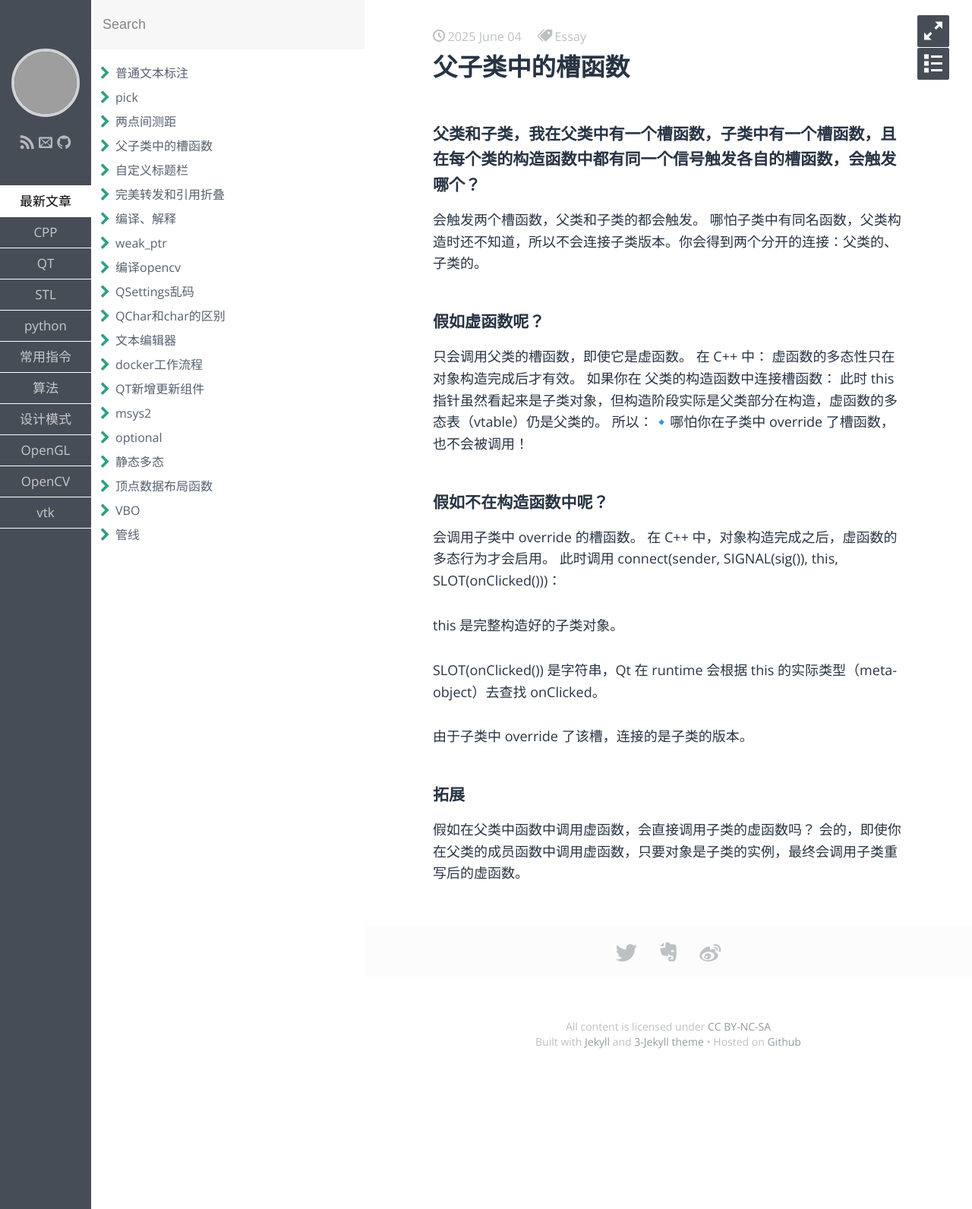
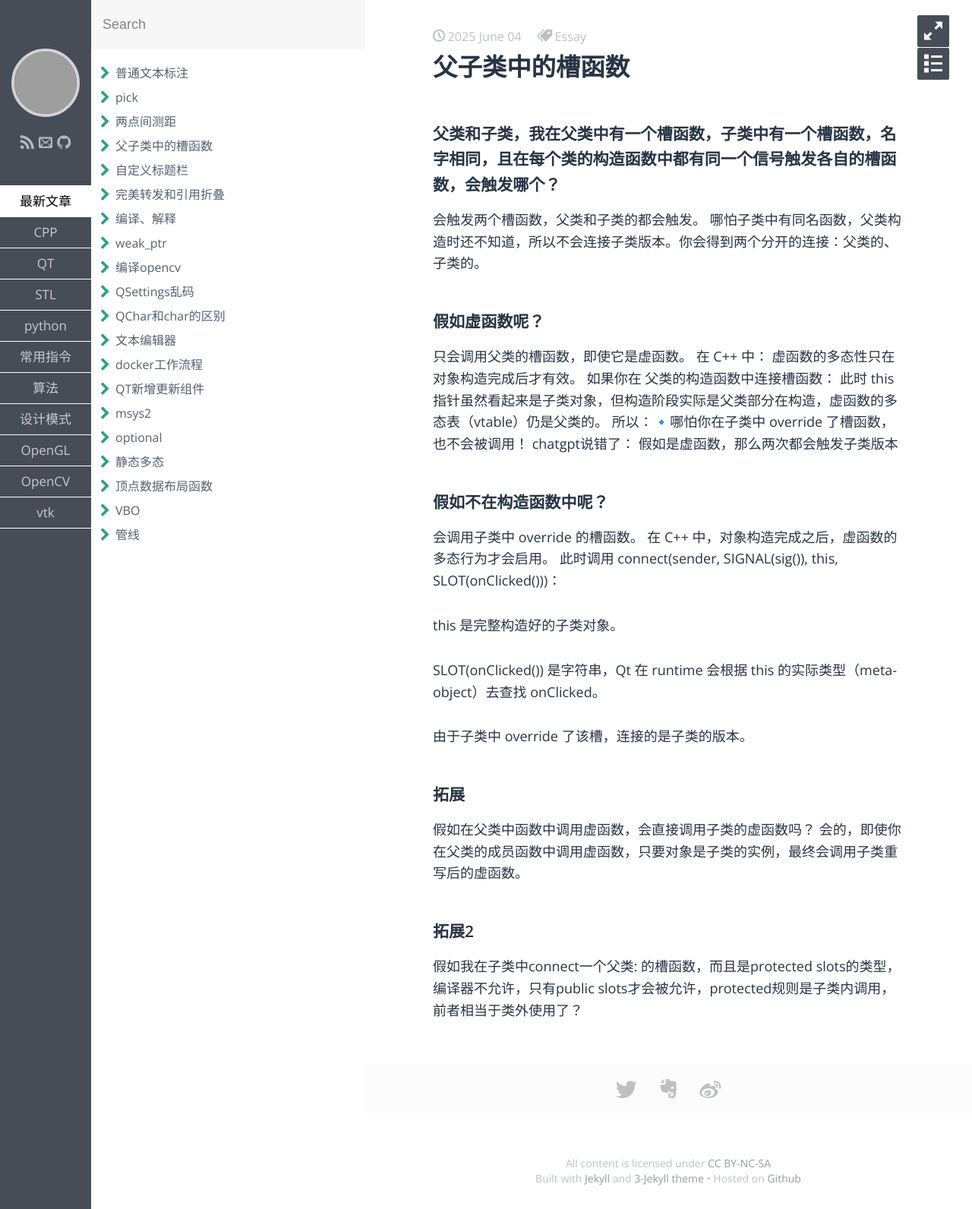
Before and after one commit to aliangaaa/aliangaaa.github.io, a Jekyll site: the page built from _posts/QT/2025-6-4-父子类中的槽函数.md, in a window 1280 px wide. Shown: the whole page at 76% size. Built offline with Jekyll 4.4.1, drawn with Linux system fonts in a browser that asks for light colours; some web fonts are replaced; grey boxes are pictures that could not be loaded.

Commit message:
Update 2025-6-4-父子类中的槽函数.md

```diff
--- a/_posts/QT/2025-6-4-父子类中的槽函数.md
+++ b/_posts/QT/2025-6-4-父子类中的槽函数.md
@@ -6,7 +6,7 @@ tags: Essay
 keywords:
 description:
 ---
-### 父类和子类，我在父类中有一个槽函数，子类中有一个槽函数，且在每个类的构造函数中都有同一个信号触发各自的槽函数，会触发哪个？
+### 父类和子类，我在父类中有一个槽函数，子类中有一个槽函数，名字相同，且在每个类的构造函数中都有同一个信号触发各自的槽函数，会触发哪个？
 会触发两个槽函数，父类和子类的都会触发。
 哪怕子类中有同名函数，父类构造时还不知道，所以不会连接子类版本。你会得到两个分开的连接：父类的、子类的。
 
@@ -17,6 +17,8 @@ description:
 如果你在 父类的构造函数中连接槽函数：
 此时 this 指针虽然看起来是子类对象，但构造阶段实际是父类部分在构造，虚函数的多态表（vtable）仍是父类的。
 所以：🔹哪怕你在子类中 override 了槽函数，也不会被调用！
+chatgpt说错了：
+假如是虚函数，那么两次都会触发子类版本
 
 ### 假如不在构造函数中呢？
 会调用子类中 override 的槽函数。
@@ -32,3 +34,6 @@ SLOT(onClicked()) 是字符串，Qt 在 runtime 会根据 this 的实际类型
 ### 拓展
 假如在父类中函数中调用虚函数，会直接调用子类的虚函数吗？
 会的，即使你在父类的成员函数中调用虚函数，只要对象是子类的实例，最终会调用子类重写后的虚函数。
+
+### 拓展2
+假如我在子类中connect一个父类: 的槽函数，而且是protected slots的类型，编译器不允许，只有public slots才会被允许，protected规则是子类内调用，前者相当于类外使用了？
```
